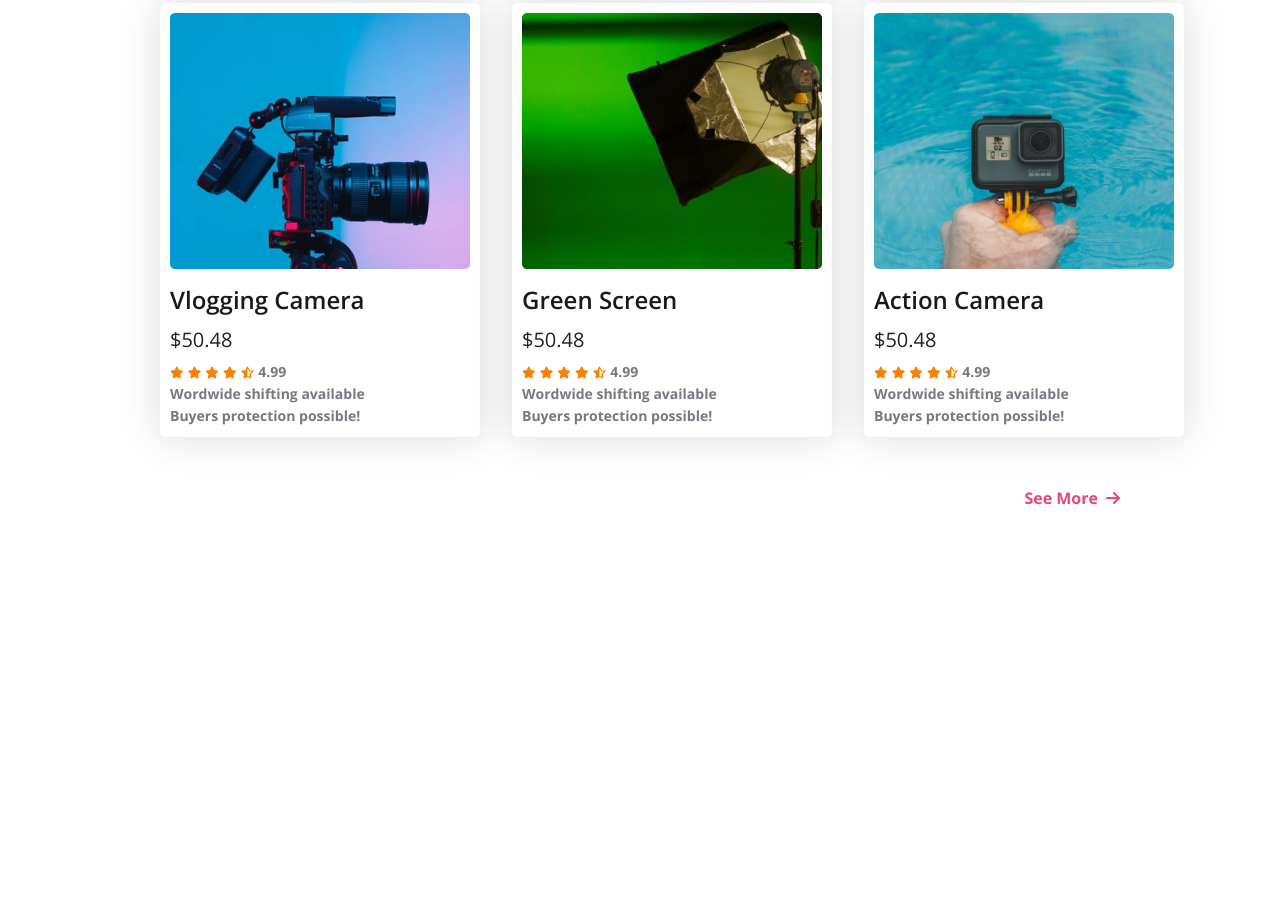
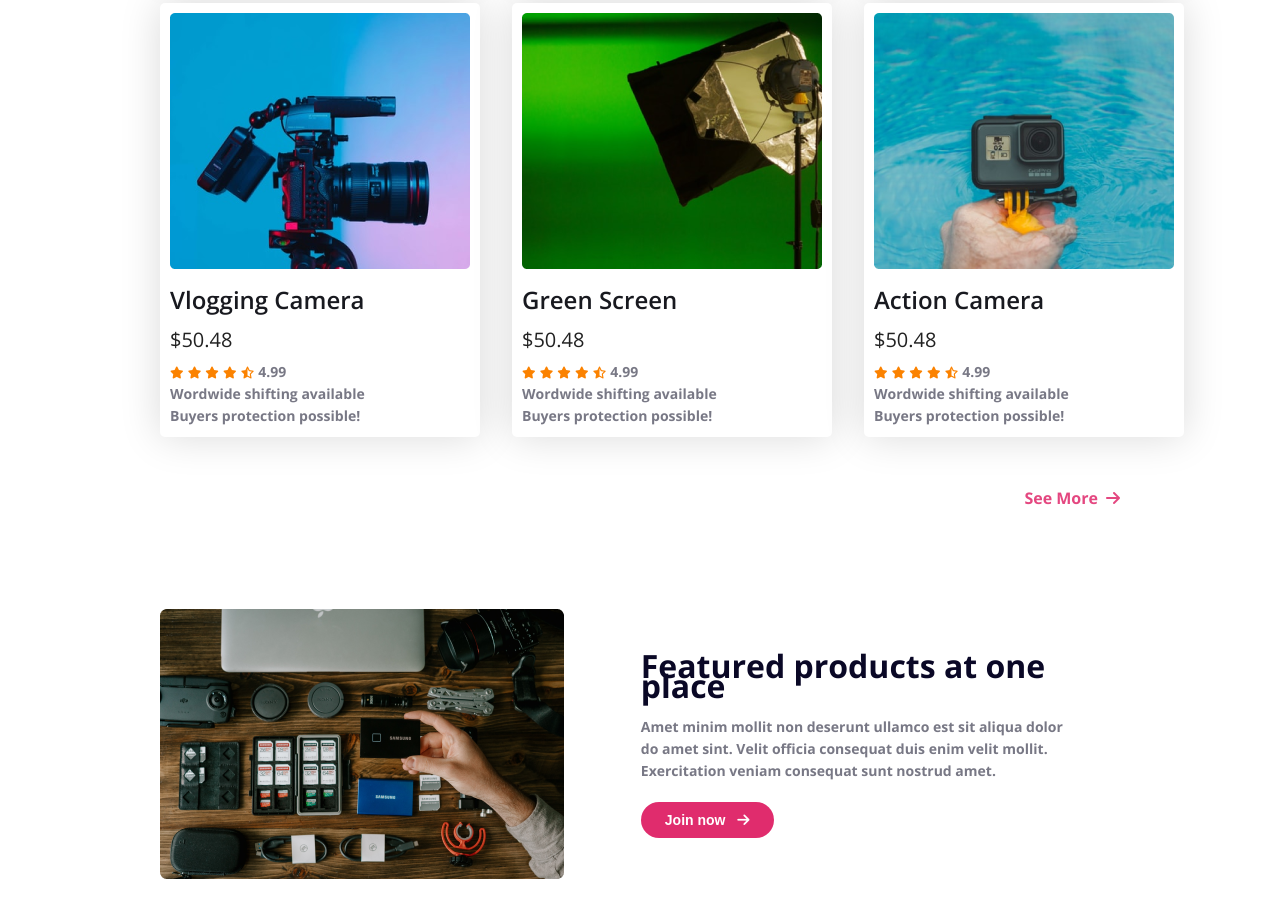
Before and after one commit to swarna38/influencer-gears, a plain HTML site: page index.html in a window 1280 px wide. Shown: the part 1988-2906 px from the top of the page. Before the commit the page ends 2497 px from the top, so only its background shows below. Drawn offline with nearby package versions, Linux system fonts and the light colour scheme.

Commit message:
features end

```diff
--- a/assets/css/style.css
+++ b/assets/css/style.css
@@ -122,7 +122,8 @@ h3{
     margin-top: 14px;
 }
 strong,
-.card p{
+.card p,
+.features-content p{
     color: rgb(120, 120, 133);
     font-weight: 700;
     font-size: 14px;
@@ -139,3 +140,15 @@ strong,
 .see-arrow{
     margin-left: 8px;
 }
+/* ====features start===== */
+.features{
+    margin: 100px 0;
+}
+.features-content{
+    margin-left: 8%;
+}
+.features-content h3{
+    color: rgb(10, 8, 38);
+    font-size: 2rem;
+    margin-bottom: 20px;
+}
--- a/index.html
+++ b/index.html
@@ -166,6 +166,17 @@
             </div>
             <div class="see-more display-flex">See More <i class="fa-solid fa-arrow-right see-arrow"></i></div>
          </section>
+         <!-- ====features section start===== -->
+          <section class="features display-flex">
+            <div class="features-img">
+                <img src="./assets/images/gear.png" alt="">
+            </div>
+            <div class="features-content">
+                <h3>Featured products at one place</h3>
+                <p>Amet minim mollit non deserunt ullamco est sit aliqua dolor<br> do amet sint. Velit officia consequat duis enim velit mollit.<br> Exercitation veniam consequat sunt nostrud amet.</p>
+                <button class="btn-primary">Join now <i class="fa-solid fa-arrow-right arrow"></i></button>
+            </div>
+          </section>
     </main>
     <footer></footer>
 </body>
```
